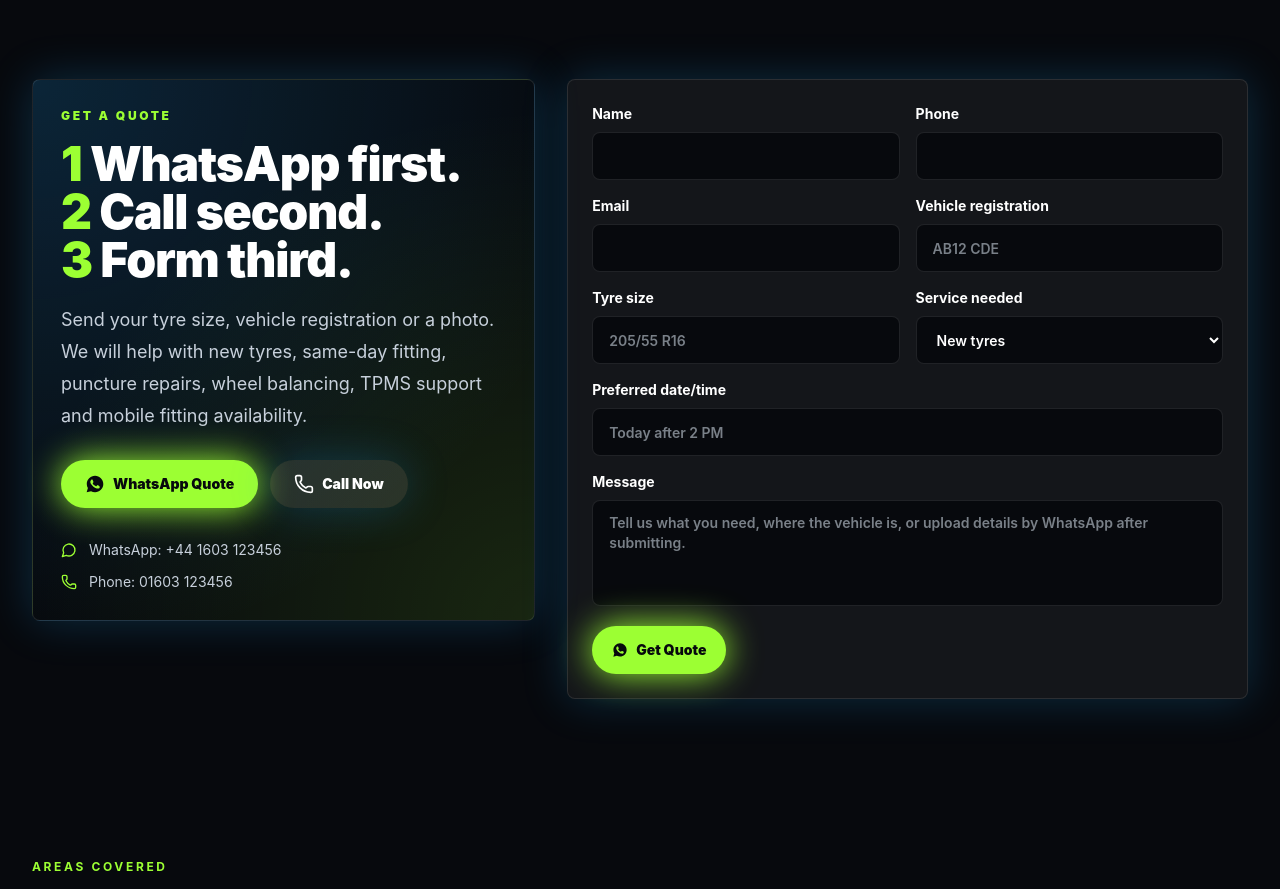
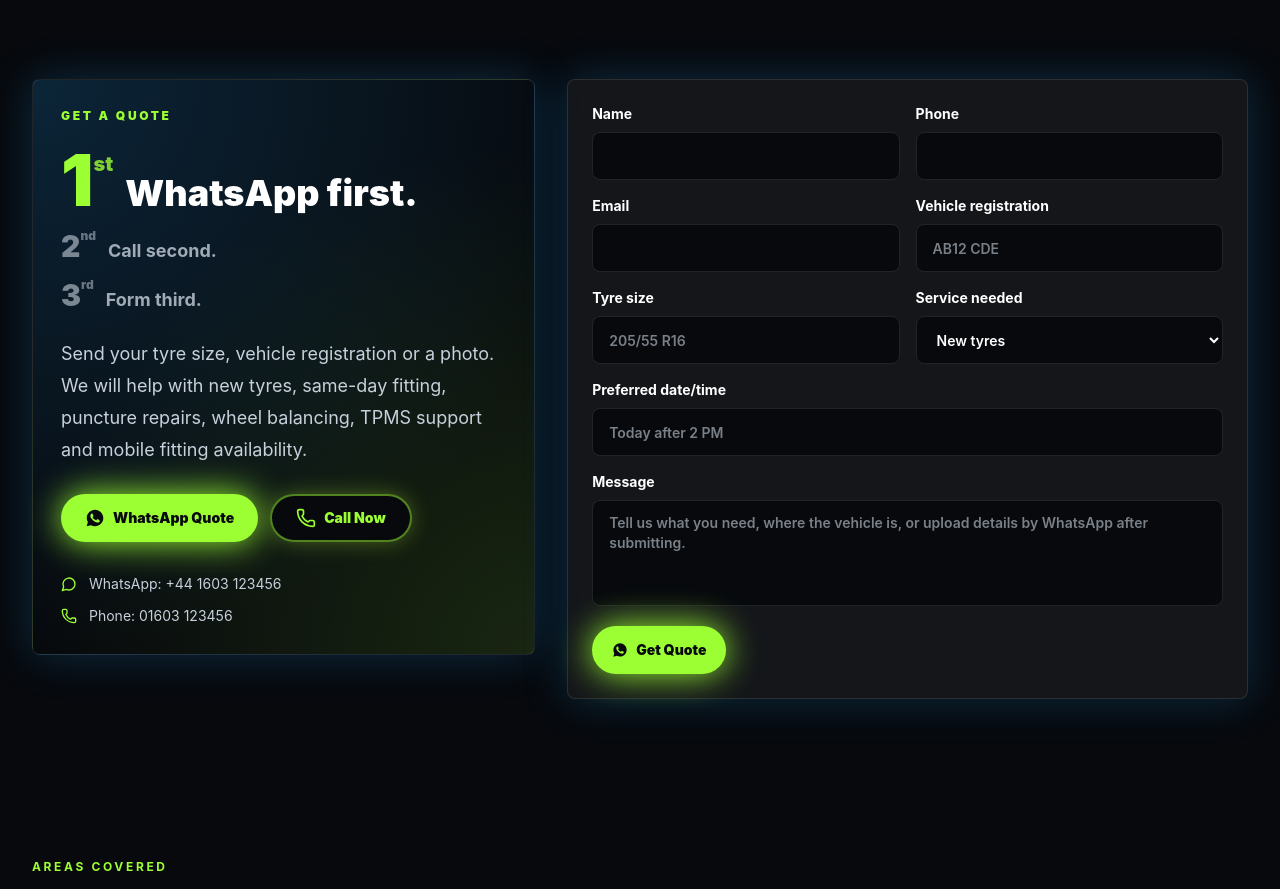
Before and after one commit to muhammadfawaz1/garage-booking-site, a Next.js app: page / in a window 1280 px wide. Shown: the part 4420-5309 px from the top of the page. Built offline with nearby package versions, Linux system fonts and the light colour scheme.

Commit message:
Update quote CTA and form styling

```diff
--- a/src/components/sections/QuoteCTA.tsx
+++ b/src/components/sections/QuoteCTA.tsx
@@ -11,6 +11,12 @@ function WhatsAppIcon({ className }: { className?: string }) {
   );
 }
 
+const steps = [
+  { rank: "1", suffix: "st", label: "WhatsApp", emphasis: true },
+  { rank: "2", suffix: "nd", label: "Call", emphasis: false },
+  { rank: "3", suffix: "rd", label: "Form", emphasis: false }
+];
+
 export function QuoteCTA() {
   const whatsappUrl = `https://wa.me/${site.whatsapp}?text=${encodeURIComponent("Hi GOGO TYRE, I need a tyre quote.")}`;
 
@@ -20,24 +26,65 @@ export function QuoteCTA() {
         <div className="grid gap-8 lg:grid-cols-[.85fr_1.15fr] lg:items-start">
           <div className="rounded-lg border border-white/10 bg-radial-grid p-7 shadow-glow">
             <p className="text-xs font-black uppercase tracking-[0.22em] text-volt">Get a quote</p>
-            <h2 className="mt-4 text-balance text-3xl font-black tracking-tight text-white sm:text-5xl">
-              <span className="text-volt">1</span> WhatsApp first.{" "}
-              <span className="text-volt">2</span> Call second.{" "}
-              <span className="text-volt">3</span> Form third.
-            </h2>
-            <p className="mt-5 text-lg leading-8 text-chrome">
+
+            <div className="mt-5 flex flex-col gap-3">
+              {steps.map((step) => (
+                <div key={step.rank} className="flex items-baseline gap-3">
+                  <span
+                    className={
+                      step.emphasis
+                        ? "font-black leading-none text-volt text-6xl sm:text-7xl"
+                        : "font-black leading-none text-chrome/60 text-2xl sm:text-3xl"
+                    }
+                  >
+                    {step.rank}
+                    <sup
+                      className={
+                        step.emphasis
+                          ? "align-super text-lg sm:text-xl text-volt/80"
+                          : "align-super text-xs text-chrome/50"
+                      }
+                    >
+                      {step.suffix}
+                    </sup>
+                  </span>
+                  <span
+                    className={
+                      step.emphasis
+                        ? "font-black text-white text-3xl sm:text-4xl"
+                        : "font-bold text-chrome/80 text-base sm:text-lg"
+                    }
+                  >
+                    {step.label}
+                    {step.emphasis ? " first." : step.rank === "2" ? " second." : " third."}
+                  </span>
+                </div>
+              ))}
+            </div>
+
+            <p className="mt-6 text-lg leading-8 text-chrome">
               Send your tyre size, vehicle registration or a photo. We will help with new tyres, same-day fitting, puncture repairs, wheel balancing, TPMS support and mobile fitting availability.
             </p>
+
             <div className="mt-7 flex flex-col gap-3 sm:flex-row">
-              <a href={whatsappUrl} target="_blank" rel="noreferrer" className="inline-flex min-h-12 items-center justify-center gap-2 rounded-full bg-volt px-6 text-sm font-black text-graphite shadow-volt transition hover:bg-white">
+              <a
+                href={whatsappUrl}
+                target="_blank"
+                rel="noreferrer"
+                className="inline-flex min-h-12 items-center justify-center gap-2 rounded-full bg-volt px-6 text-sm font-black text-graphite shadow-volt transition hover:bg-white"
+              >
                 <WhatsAppIcon className="h-5 w-5" />
                 WhatsApp Quote
               </a>
-              <a href={site.phoneHref} className="inline-flex min-h-12 items-center justify-center gap-2 rounded-full bg-white/10 px-6 text-sm font-black text-white shadow-glow transition hover:bg-white/20">
+              <a
+                href={site.phoneHref}
+                className="inline-flex min-h-12 items-center justify-center gap-2 rounded-full border-2 border-volt/50 bg-graphite px-6 text-sm font-black text-volt shadow-[0_0_25px_-4px_rgba(190,255,60,0.45)] transition hover:border-volt hover:bg-volt hover:text-graphite hover:shadow-volt"
+              >
                 <Phone className="h-5 w-5" aria-hidden="true" />
                 Call Now
               </a>
             </div>
+
             <div className="mt-8 grid gap-3 text-sm text-chrome">
               <p className="flex gap-3">
                 <MessageCircle className="mt-0.5 h-4 w-4 text-volt" aria-hidden="true" />
```
